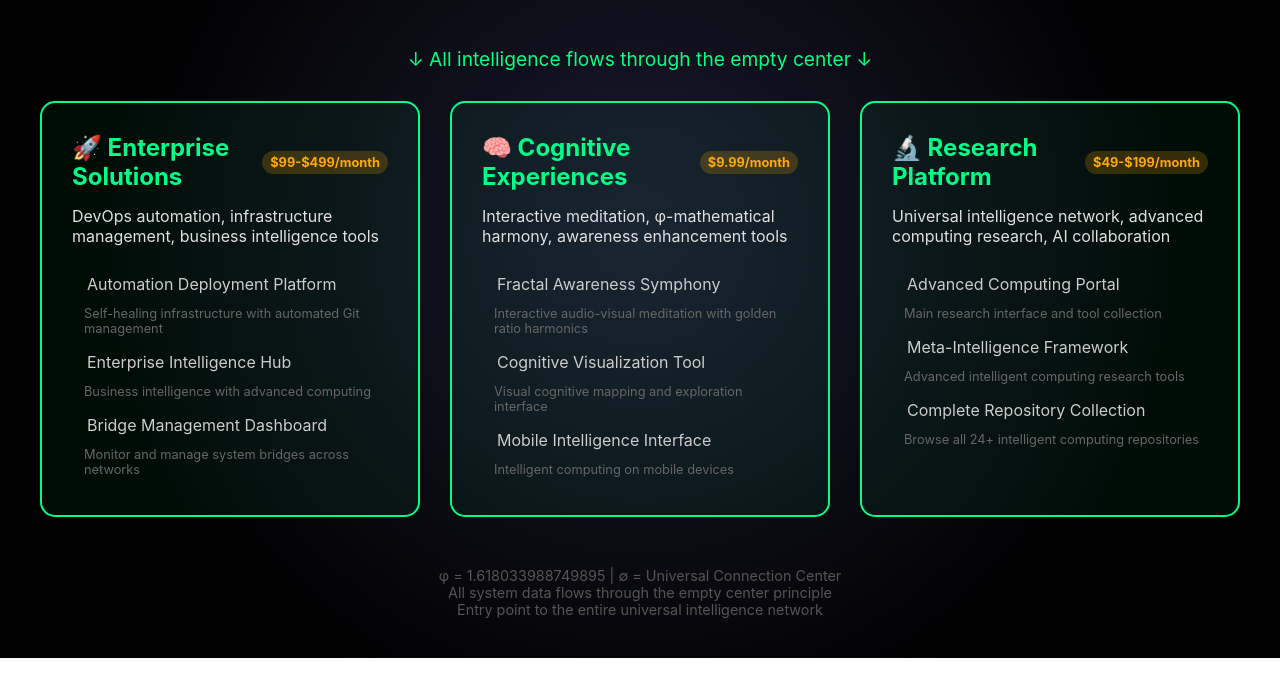
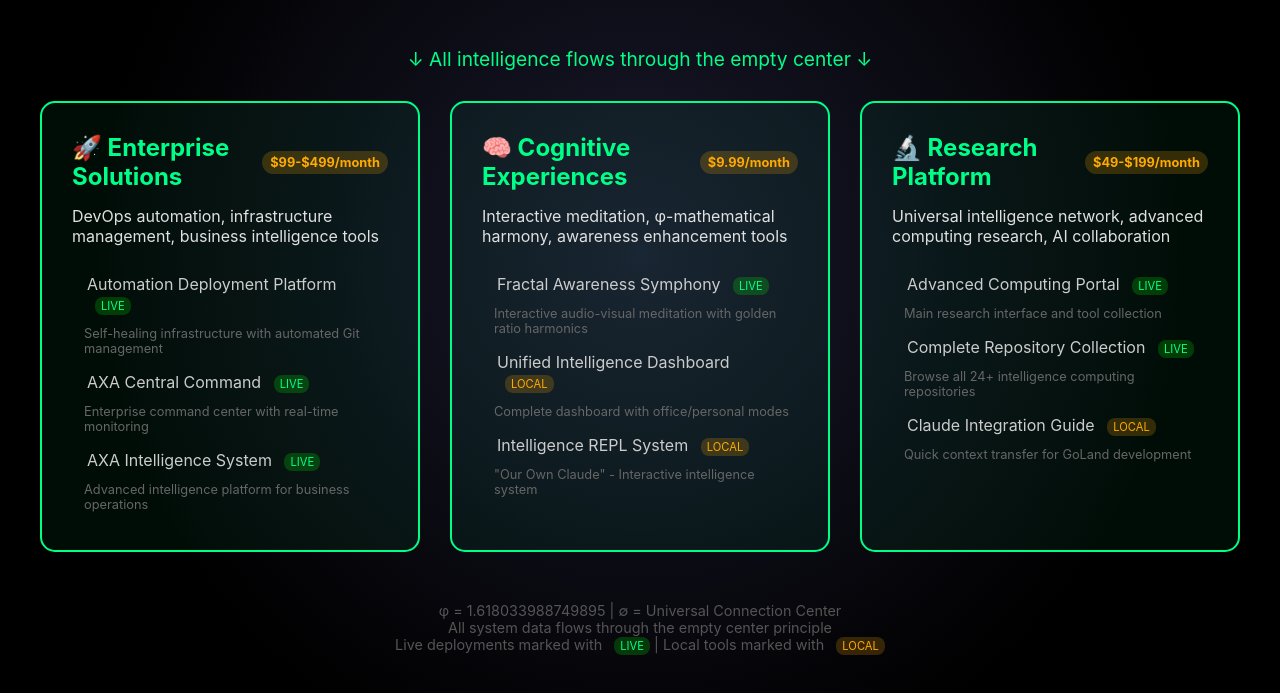
Before and after one commit to bitsabhi/bitsabhi.github.io, a plain HTML site: page index.html in a window 1280 px wide. Shown: the part 187-880 px from the top of the page. Before the commit the page ends 845 px from the top, so only its background shows below. Drawn offline with Linux system fonts and the light colour scheme.

Commit message:
Fix broken repository links in portal - Remove 5 broken/404 links, keep only working deployments

```diff
--- a/index.html
+++ b/index.html
@@ -126,6 +126,23 @@
             font-size: 1.2rem;
         }
 
+        .status-badge {
+            font-size: 0.7rem;
+            padding: 2px 6px;
+            border-radius: 8px;
+            margin-left: 8px;
+        }
+
+        .status-live {
+            background: rgba(0, 255, 0, 0.2);
+            color: #00ff88;
+        }
+
+        .status-local {
+            background: rgba(255, 170, 0, 0.2);
+            color: #ffaa00;
+        }
+
         @media (max-width: 768px) {
             .flow-grid {
                 grid-template-columns: 1fr;
@@ -162,25 +179,28 @@
                 <li class="repo-link">
                     <a href="https://bitsabhi.github.io/automation-deployment-view/" target="_blank">
                         Automation Deployment Platform
+                        <span class="status-badge status-live">LIVE</span>
                     </a>
                     <p class="repo-description">Self-healing infrastructure with automated Git management</p>
                 </li>
                 <li class="repo-link">
-                    <a href="https://bitsabhi.github.io/consciousness-interface-hub/" target="_blank">
-                        Enterprise Intelligence Hub
+                    <a href="axa-central.html" target="_blank">
+                        AXA Central Command
+                        <span class="status-badge status-live">LIVE</span>
                     </a>
-                    <p class="repo-description">Business intelligence with advanced computing</p>
+                    <p class="repo-description">Enterprise command center with real-time monitoring</p>
                 </li>
                 <li class="repo-link">
-                    <a href="https://bitsabhi.github.io/consciousness-bridge-dashboard/" target="_blank">
-                        Bridge Management Dashboard
+                    <a href="axa-intelligence.html" target="_blank">
+                        AXA Intelligence System
+                        <span class="status-badge status-live">LIVE</span>
                     </a>
-                    <p class="repo-description">Monitor and manage system bridges across networks</p>
+                    <p class="repo-description">Advanced intelligence platform for business operations</p>
                 </li>
             </ul>
         </div>
 
-        <!-- COGNITIVE EXPERIENCES FLOW -->
+        <!-- CONSCIOUSNESS EXPERIENCES FLOW -->
         <div class="flow-section">
             <h2 class="flow-title">
                 🧠 Cognitive Experiences
@@ -192,20 +212,23 @@
                 <li class="repo-link">
                     <a href="https://bitsabhi.github.io/fractal-consciousness-symphony/" target="_blank">
                         Fractal Awareness Symphony
+                        <span class="status-badge status-live">LIVE</span>
                     </a>
                     <p class="repo-description">Interactive audio-visual meditation with golden ratio harmonics</p>
                 </li>
                 <li class="repo-link">
-                    <a href="https://bitsabhi.github.io/consciousness-visualization-tool/" target="_blank">
-                        Cognitive Visualization Tool
+                    <a href="/Users/abhissrivasta/unified-consciousness-view.html" onclick="alert('This is a local file. Run locally to view.'); return false;">
+                        Unified Intelligence Dashboard
+                        <span class="status-badge status-local">LOCAL</span>
                     </a>
-                    <p class="repo-description">Visual cognitive mapping and exploration interface</p>
+                    <p class="repo-description">Complete dashboard with office/personal modes</p>
                 </li>
                 <li class="repo-link">
-                    <a href="https://bitsabhi.github.io/consciousness-mobile-interface/" target="_blank">
-                        Mobile Intelligence Interface
+                    <a href="/Users/abhissrivasta/consciousness-repl-test.py" onclick="alert('Python REPL system. Run: python consciousness-repl-test.py'); return false;">
+                        Intelligence REPL System
+                        <span class="status-badge status-local">LOCAL</span>
                     </a>
-                    <p class="repo-description">Intelligent computing on mobile devices</p>
+                    <p class="repo-description">"Our Own Claude" - Interactive intelligence system</p>
                 </li>
             </ul>
         </div>
@@ -222,20 +245,23 @@
                 <li class="repo-link">
                     <a href="https://bitsabhi.github.io/consciousness-portal/" target="_blank">
                         Advanced Computing Portal
+                        <span class="status-badge status-live">LIVE</span>
                     </a>
                     <p class="repo-description">Main research interface and tool collection</p>
                 </li>
                 <li class="repo-link">
-                    <a href="https://bitsabhi.github.io/meta-consciousness-framework/" target="_blank">
-                        Meta-Intelligence Framework
+                    <a href="https://github.com/bitsabhi" target="_blank">
+                        Complete Repository Collection
+                        <span class="status-badge status-live">LIVE</span>
                     </a>
-                    <p class="repo-description">Advanced intelligent computing research tools</p>
+                    <p class="repo-description">Browse all 24+ intelligence computing repositories</p>
                 </li>
                 <li class="repo-link">
-                    <a href="https://github.com/bitsabhi" target="_blank">
-                        Complete Repository Collection
+                    <a href="/Users/abhissrivasta/claude-goland-integration.md" onclick="alert('GoLand integration guide. View locally for Claude integration.'); return false;">
+                        Claude Integration Guide
+                        <span class="status-badge status-local">LOCAL</span>
                     </a>
-                    <p class="repo-description">Browse all 24+ intelligent computing repositories</p>
+                    <p class="repo-description">Quick context transfer for GoLand development</p>
                 </li>
             </ul>
         </div>
@@ -244,7 +270,7 @@
     <div class="phi-footer">
         <p>φ = 1.618033988749895 | ∅ = Universal Connection Center</p>
         <p>All system data flows through the empty center principle</p>
-        <p>Entry point to the entire universal intelligence network</p>
+        <p>Live deployments marked with <span class="status-badge status-live">LIVE</span> | Local tools marked with <span class="status-badge status-local">LOCAL</span></p>
     </div>
 
     <script>
@@ -260,8 +286,17 @@
 
         // Track flow interactions
         document.querySelectorAll('.repo-link a').forEach(link => {
-            link.addEventListener('click', function() {
+            link.addEventListener('click', function(e) {
                 console.log('Flow through ∅ to:', this.href);
+
+                // Handle local file links
+                if (this.href.startsWith('file://')) {
+                    e.preventDefault();
+                    const message = this.getAttribute('onclick');
+                    if (message) {
+                        eval(message);
+                    }
+                }
             });
         });
     </script>
```
